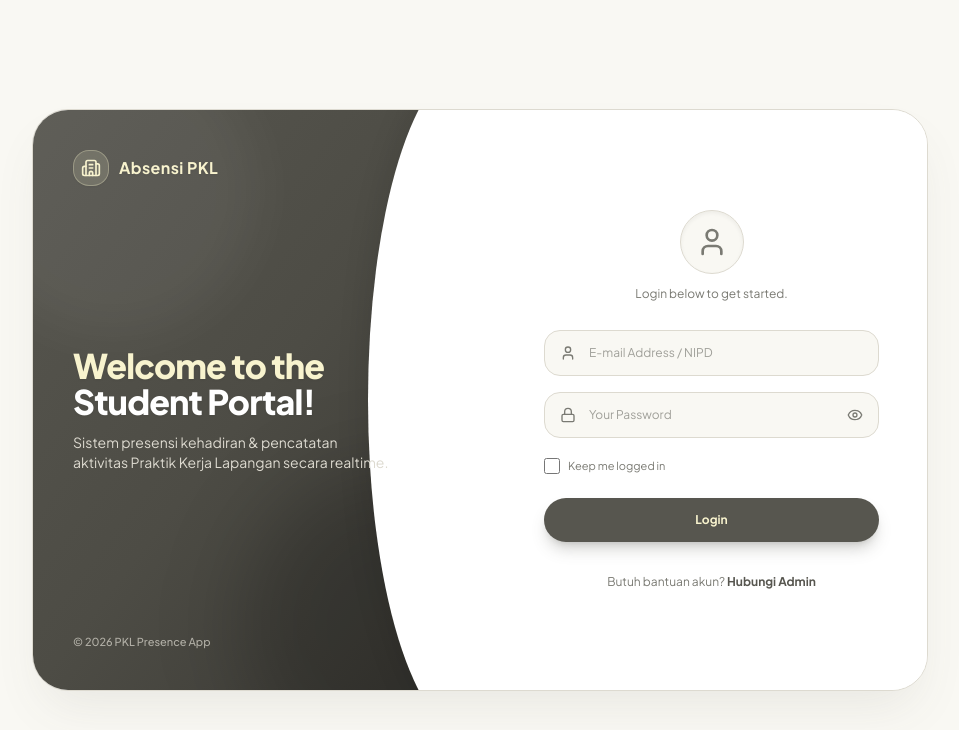
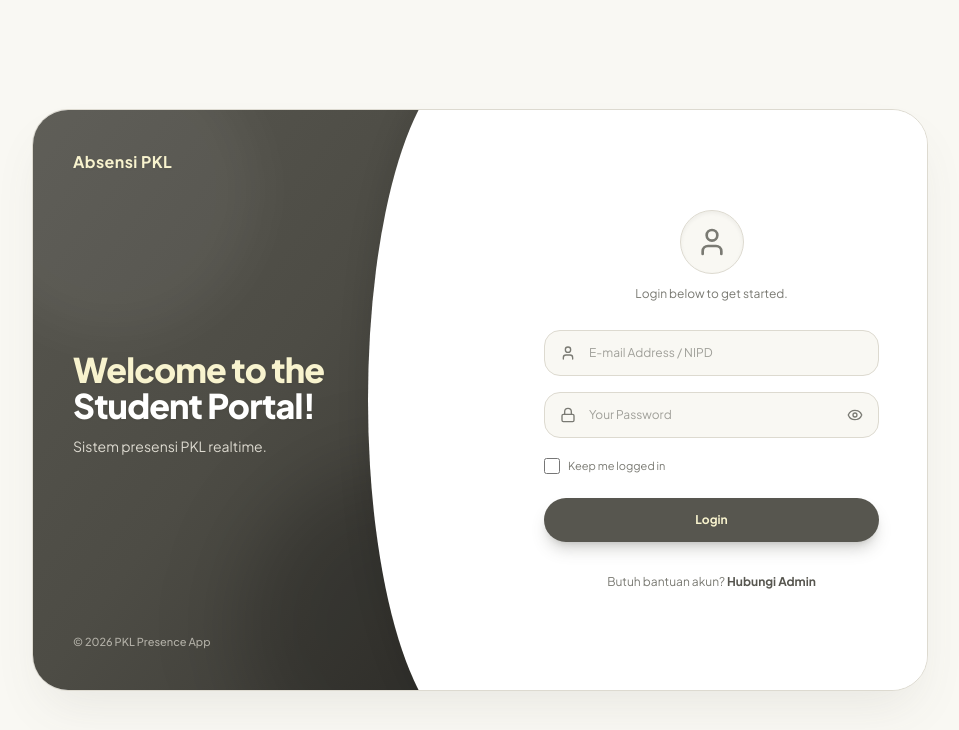
Before and after one commit to RakhaZuhdiNaufal/Absensi, a Next.js app: page /login in a window 1280 px wide. Shown: the top 730 px of the page, without its empty margins (160-1119 px from the left). Built offline with nearby package versions, Linux system fonts and the light colour scheme.

Commit message:
refactor: hilangkan icon brand dan perpendek teks deskripsi sambutan login

```diff
--- a/app/login/page.js
+++ b/app/login/page.js
@@ -69,10 +69,7 @@ export default function LoginPage() {
           />
 
           {/* Logo & Brand Header Kiri */}
-          <div className="relative z-20 flex items-center gap-2.5">
-            <div className="w-9 h-9 rounded-2xl bg-[#F8F3CE]/15 backdrop-blur-md flex items-center justify-center border border-[#F8F3CE]/30 shadow-sm">
-              <Building2 className="w-5 h-5 text-[#F8F3CE]" />
-            </div>
+          <div className="relative z-20 flex items-center">
             <span className="font-bold text-base tracking-wide text-[#F8F3CE] drop-shadow-sm">
               Absensi PKL
             </span>
@@ -85,7 +82,7 @@ export default function LoginPage() {
               <span className="text-white">Student Portal!</span>
             </h1>
             <p className="text-[#DDDAD0] text-xs sm:text-sm mt-3 font-normal leading-relaxed max-w-xs">
-              Sistem presensi kehadiran & pencatatan aktivitas Praktik Kerja Lapangan secara realtime.
+              Sistem presensi PKL realtime.
             </p>
           </div>
 
```
